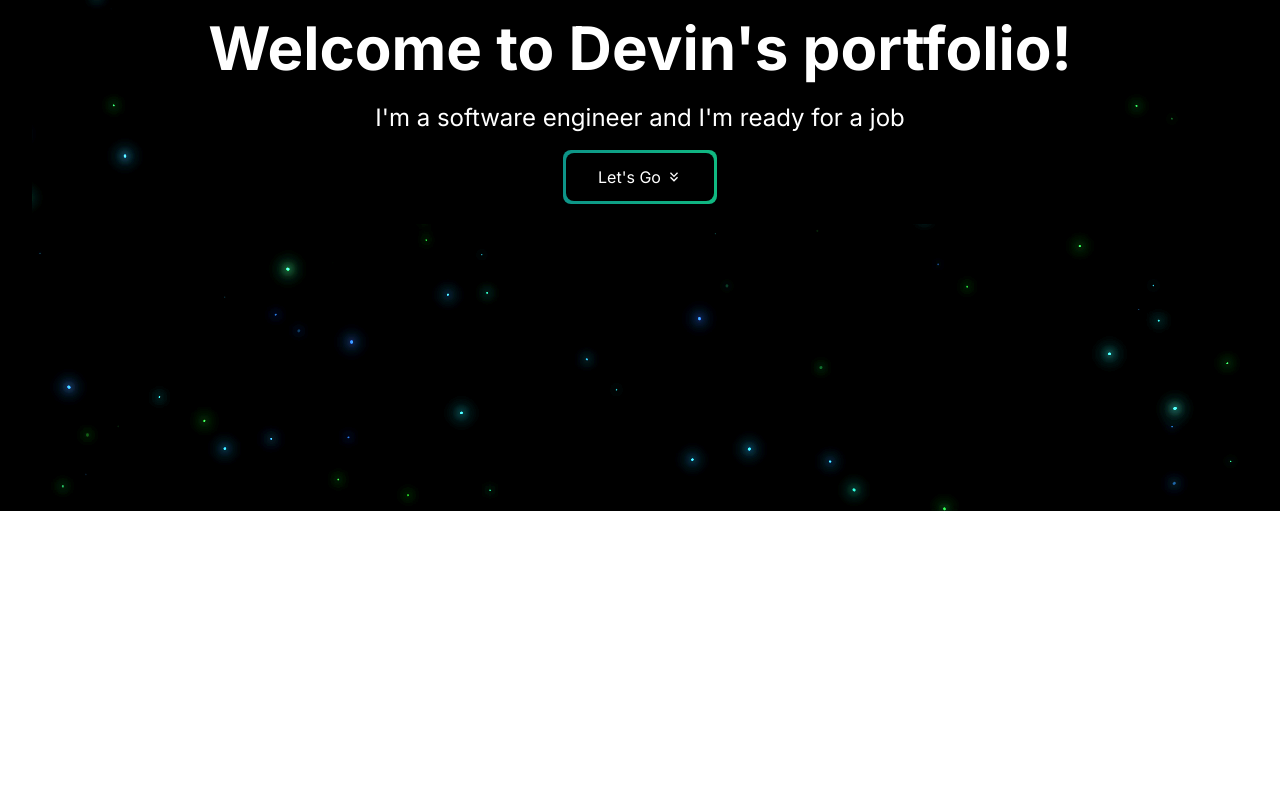
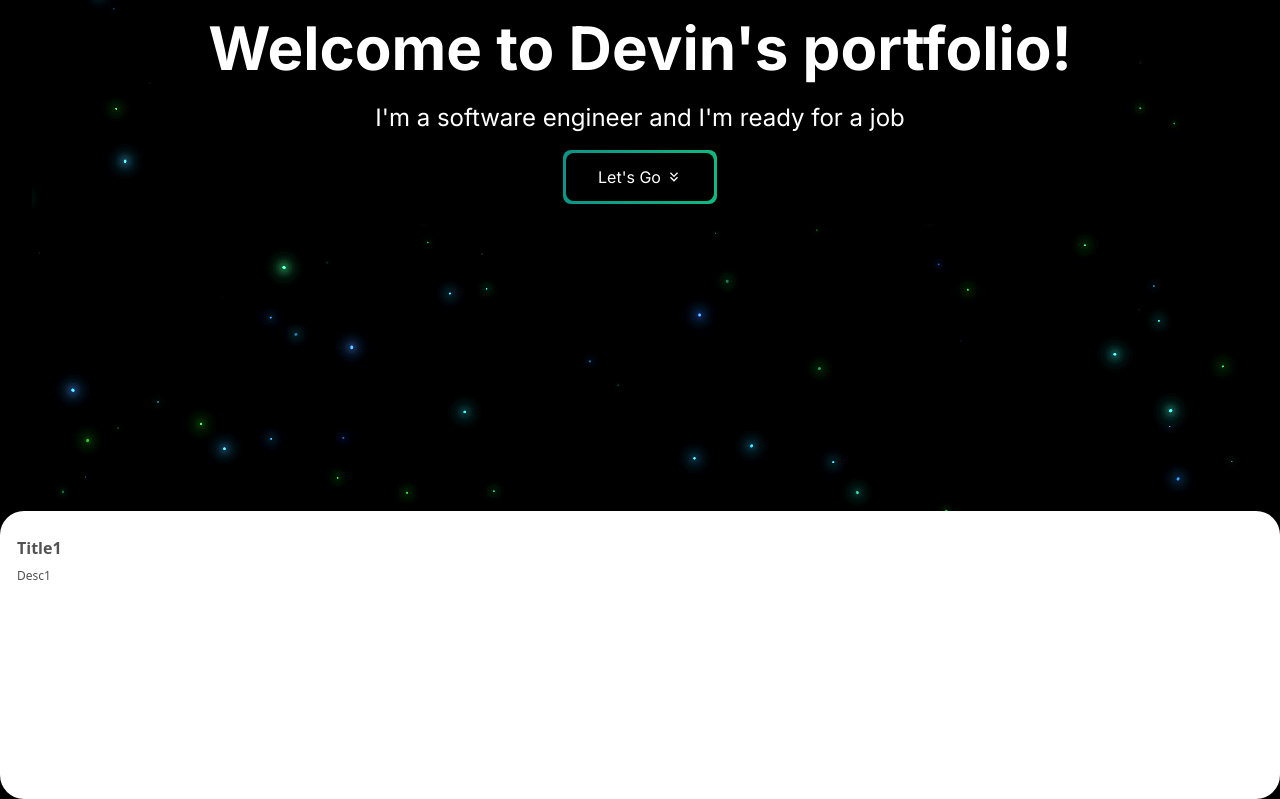
Before and after one commit to Devin-Hunter/Personal-Portfolio, a Next.js app in the folder devin-portfolio/: page / in a window 1280 px wide. Shown: the part 289-1088 px from the top of the page. Before the commit the page ends 800 px from the top, so only its background shows below. Built offline with nearby package versions, Linux system fonts and the light colour scheme.

Commit message:
Added Floating NavBar and Bento Grid to main page

```diff
--- a/devin-portfolio/src/app/page.tsx
+++ b/devin-portfolio/src/app/page.tsx
@@ -1,11 +1,16 @@
+import Grid from "@/components/Grid";
 import Hero from "@/components/Hero"
+import { FloatingNav } from "@/components/ui/FloatingNav";
+import { FaHome } from "react-icons/fa";
 
 export default function Home() {
   return (
     <main className="relative bg-black flex justify-center
     items-center flex-col overflow-hidden mx-auto  ">
       <div className="w-full">
+        <FloatingNav navItems={[{name: "Home", link: "/", icon: <FaHome />}]} />
         <Hero />
+        <Grid />
       </div>
     </main>
   );
--- /dev/null
+++ b/devin-portfolio/src/components/Grid.tsx
@@ -0,0 +1,22 @@
+import React from 'react'
+import { BentoGrid, BentoGridItem } from './ui/BentoGrid'
+
+const Grid = () => {
+  return (
+    <section id="about">
+        <BentoGrid>
+            {[{ title: 'Title1', description: 'Desc1', id: 1}].map
+            ((item, i) => (
+                <BentoGridItem
+                    id={item.id}
+                    key={item.id}
+                    title={item.title}
+                    description={item.description}
+                />
+            ))}
+        </BentoGrid>
+    </section>
+  )
+}
+
+export default Grid
--- /dev/null
+++ b/devin-portfolio/src/components/ui/BentoGrid.tsx
@@ -0,0 +1,56 @@
+import { cn } from "@/lib/utils";
+
+export const BentoGrid = ({
+  className,
+  children,
+}: {
+  className?: string;
+  children?: React.ReactNode;
+}) => {
+  return (
+    <div
+      className={cn(
+        "grid md:auto-rows-[18rem] grid-cols-1 md:grid-cols-3 gap-4 max-w-7xl mx-auto ",
+        className
+      )}
+    >
+      {children}
+    </div>
+  );
+};
+
+export const BentoGridItem = ({
+  className,
+  title,
+  description,
+  header,
+  icon,
+  id,
+}: {
+  className?: string;
+  title?: string | React.ReactNode;
+  description?: string | React.ReactNode;
+  header?: React.ReactNode;
+  icon?: React.ReactNode;
+  id?: number
+}) => {
+  return (
+    <div
+      className={cn(
+        "row-span-1 col-span-3 relative rounded-3xl group/bento hover:shadow-xl transition duration-200 shadow-input dark:shadow-none p-4 dark:bg-black dark:border-white/[0.2] bg-white border border-transparent justify-between flex flex-col space-y-10",
+        className
+      )}
+    >
+      {header}
+      <div className="group-hover/bento:translate-x-2 transition duration-200">
+        {icon}
+        <div className="font-sans font-bold text-neutral-600 dark:text-neutral-200 mb-2 mt-2">
+          {title}
+        </div>
+        <div className="font-sans font-normal text-neutral-600 text-xs dark:text-neutral-300">
+          {description}
+        </div>
+      </div>
+    </div>
+  );
+};
--- /dev/null
+++ b/devin-portfolio/src/components/ui/FloatingNav.tsx
@@ -0,0 +1,82 @@
+"use client";
+import React, { useState } from "react";
+import {
+  motion,
+  AnimatePresence,
+  useScroll,
+  useMotionValueEvent,
+} from "framer-motion";
+import { cn } from "@/lib/utils";
+import Link from "next/link";
+
+export const FloatingNav = ({
+  navItems,
+  className,
+}: {
+  navItems: {
+    name: string;
+    link: string;
+    icon?: JSX.Element;
+  }[];
+  className?: string;
+}) => {
+  const { scrollYProgress } = useScroll();
+
+  const [visible, setVisible] = useState(false);
+
+  useMotionValueEvent(scrollYProgress, "change", (current) => {
+    // Check if current is not undefined and is a number
+    if (typeof current === "number") {
+      let direction = current! - scrollYProgress.getPrevious()!;
+
+      if (scrollYProgress.get() < 0.05) {
+        setVisible(false);
+      } else {
+        if (direction < 0) {
+          setVisible(true);
+        } else {
+          setVisible(false);
+        }
+      }
+    }
+  });
+
+  return (
+    <AnimatePresence mode="wait">
+      <motion.div
+        initial={{
+          opacity: 1,
+          y: -100,
+        }}
+        animate={{
+          y: visible ? 0 : -100,
+          opacity: visible ? 1 : 0,
+        }}
+        transition={{
+          duration: 0.2,
+        }}
+        className={cn(
+          "flex max-w-fit  fixed top-10 inset-x-0 mx-auto border border-transparent dark:border-white/[0.2] rounded-full dark:bg-black bg-white shadow-[0px_2px_3px_-1px_rgba(0,0,0,0.1),0px_1px_0px_0px_rgba(25,28,33,0.02),0px_0px_0px_1px_rgba(25,28,33,0.08)] z-[5000] pr-2 pl-8 py-2  items-center justify-center space-x-4",
+          className
+        )}
+      >
+        {navItems.map((navItem: any, idx: number) => (
+          <Link
+            key={`link=${idx}`}
+            href={navItem.link}
+            className={cn(
+              "relative dark:text-neutral-50 items-center flex space-x-1 text-neutral-600 dark:hover:text-neutral-300 hover:text-neutral-500"
+            )}
+          >
+            <span className="block sm:hidden">{navItem.icon}</span>
+            <span className="hidden sm:block text-sm">{navItem.name}</span>
+          </Link>
+        ))}
+        <button className="border text-sm font-medium relative border-neutral-200 dark:border-white/[0.2] text-black dark:text-white px-4 py-2 rounded-full">
+          <span>Login</span>
+          <span className="absolute inset-x-0 w-1/2 mx-auto -bottom-px bg-gradient-to-r from-transparent via-blue-500 to-transparent  h-px" />
+        </button>
+      </motion.div>
+    </AnimatePresence>
+  );
+};
--- a/devin-portfolio/src/components/ui/LightUpButton.tsx
+++ b/devin-portfolio/src/components/ui/LightUpButton.tsx
@@ -1,9 +1,9 @@
 import React from 'react'
 
 export const LightUpButton = ({
-  title, icon, position, handleClick
+  title, icon, handleClick
 }: {
-  title: string; icon: React.ReactNode; position: string; handleClick?: () => void;
+  title: string; icon: React.ReactNode; handleClick?: () => void;
 }) => {
   return (
     <button className="p-[3px] mt-4 relative">
```
Also changed, not shown: devin-portfolio/src/components/Hero.tsx (renamed from devin-portfolio/src/components/Hero.jsx, +3 -4 lines), devin-portfolio/src/components/ui/chevronIcon.svg (deleted).
